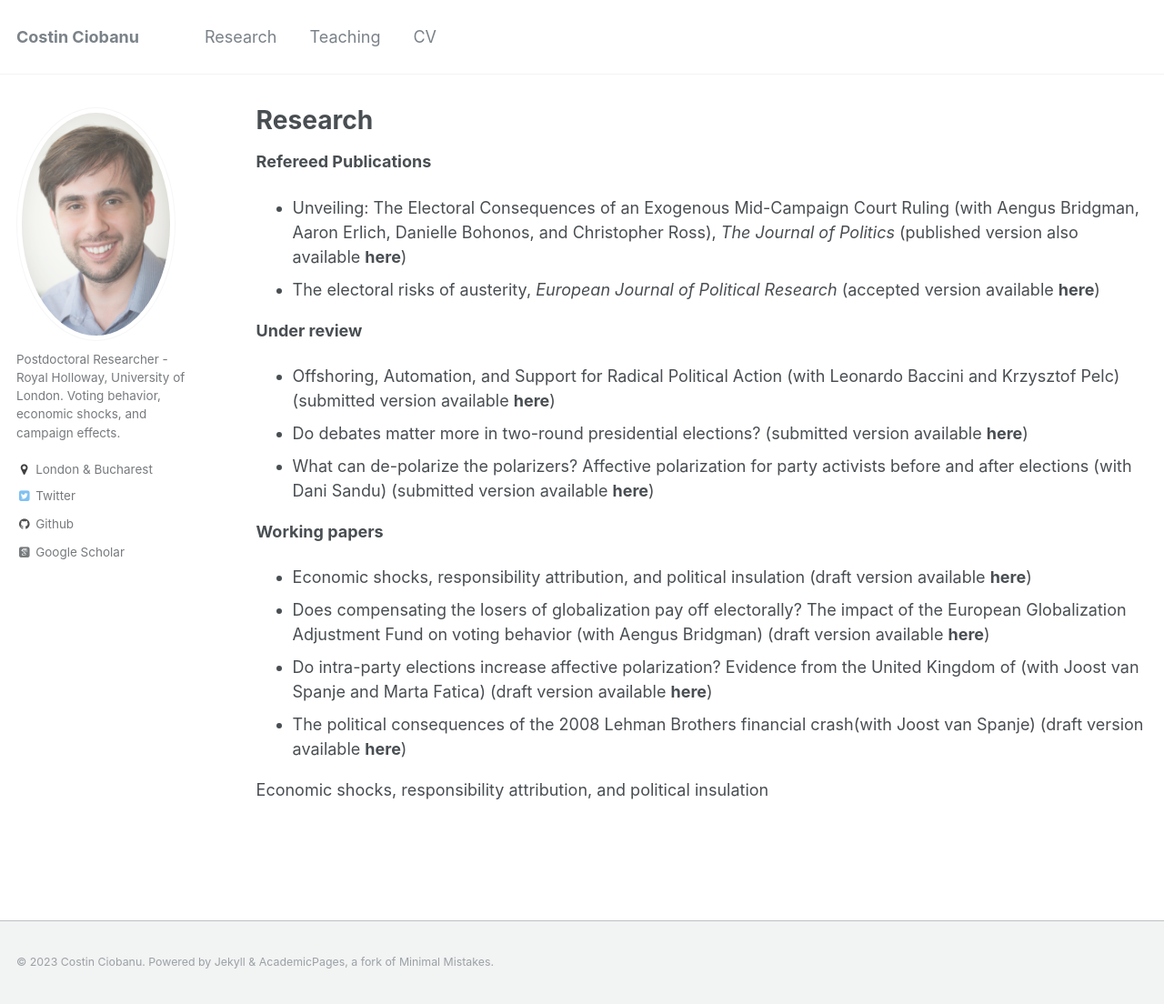
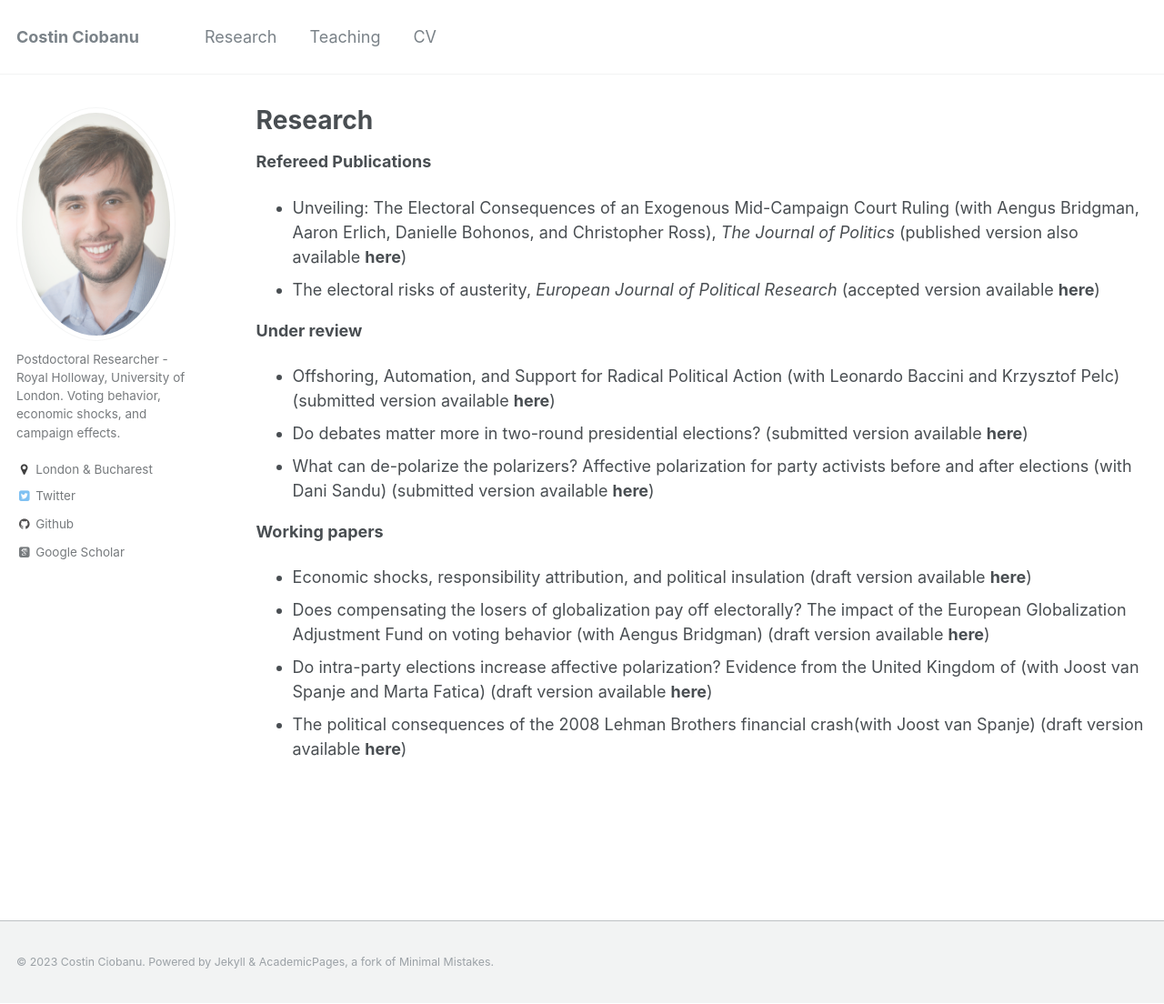
Before and after one commit to costinciobanu/costinciobanu.github.io, a Jekyll site: the page built from _pages/research.md, in a window 1280 px wide and 1104 px high. Shown: the whole window at 91% size. Built offline with Jekyll 4.4.1, drawn with Linux system fonts in a browser that asks for light colours; some web fonts are replaced.

Commit message:
Update research.md

```diff
--- a/_pages/research.md
+++ b/_pages/research.md
@@ -24,5 +24,3 @@ author_profile: true
 * Does compensating the losers of globalization pay off electorally? The impact of the European Globalization Adjustment Fund on voting behavior (with Aengus Bridgman) (draft version available [<b>here</b>](https://www.dropbox.com/s/7cnnrirxggaaebk/Ciobanu%20and%20Bridgman%20-%20EGF.pdf?dl=0))
 * Do intra-party elections increase affective polarization? Evidence from the United Kingdom of (with Joost van Spanje and Marta Fatica) (draft version available [<b>here</b>](https://www.dropbox.com/s/4fq9jtjd34ctbs5/Ciobanu%20-%20Tory%20race.pdf?dl=0))
 * The political consequences of the 2008 Lehman Brothers financial crash(with Joost van Spanje) (draft version available [<b>here</b>](https://www.dropbox.com/s/2sxxkjdd9ki3val/Ciobanu%20and%20van%20Spanje%20-%20Lehman.pdf?dl=0))
-
-Economic shocks, responsibility attribution, and political insulation
```
